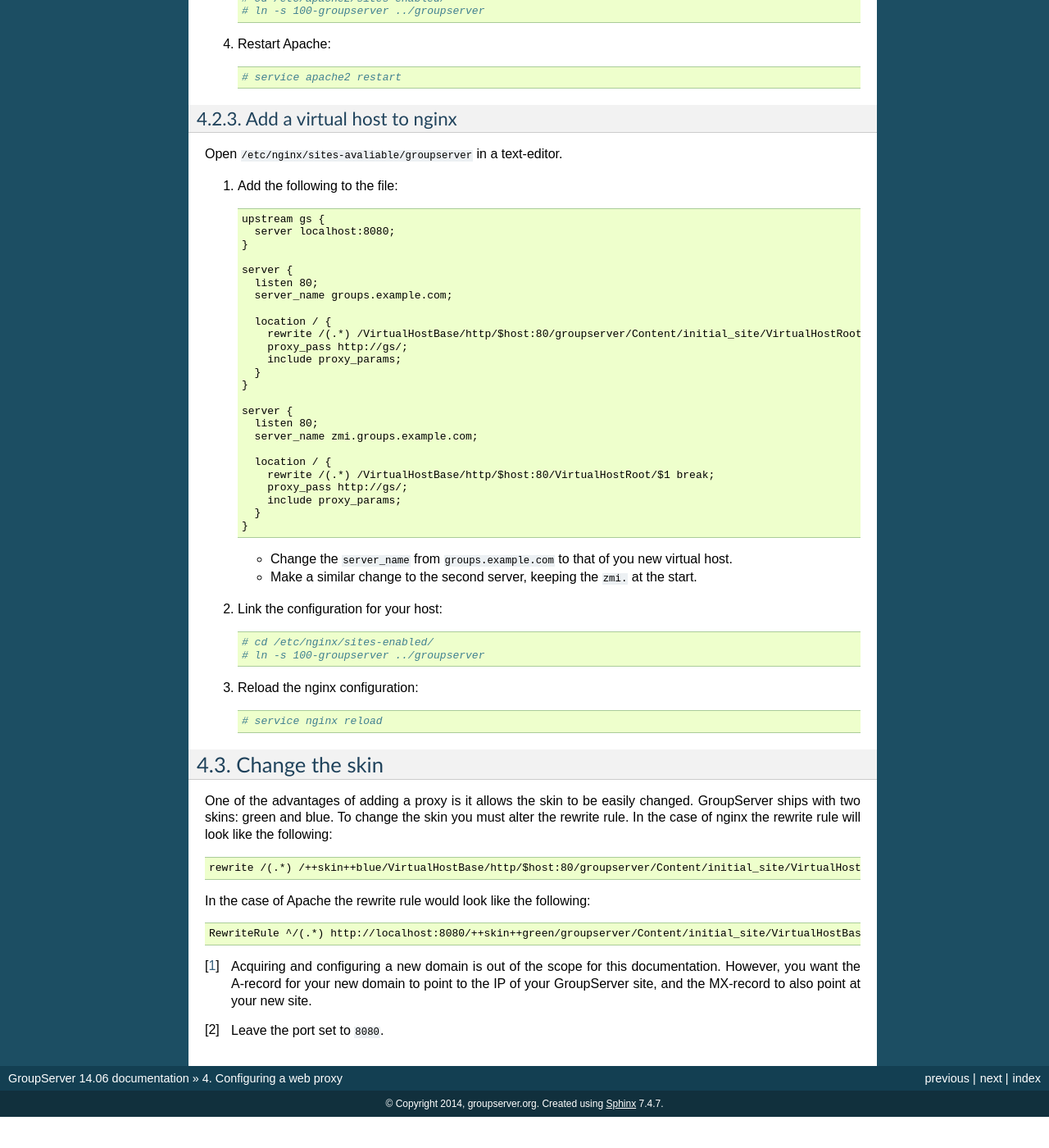
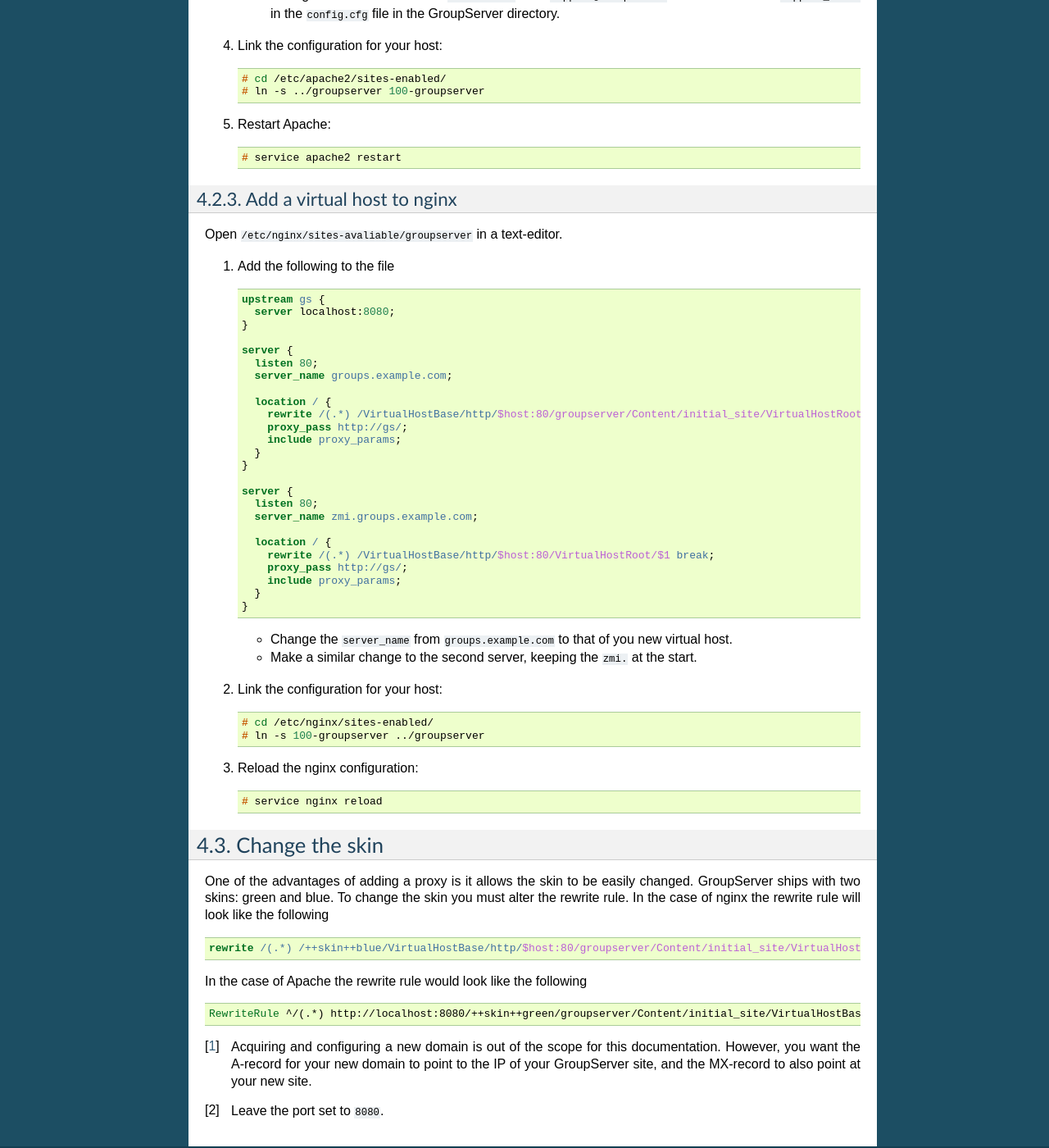
Before and after one commit to groupserver/buildout, a Sphinx documentation site: the page built from docs/proxy-configure.txt, in a window 1280 px wide and 1400 px high, scrolled down 1500 px. Shown: the whole window at 82% size. Built offline with Sphinx 7.4.7, drawn with Linux system fonts in a browser that asks for light colours; before the commit the page ends 2862 px from its top, so only the background shows below that; some of the changed text lies outside the part shown.

```diff
--- a/docs/groupserver-install.txt
+++ b/docs/groupserver-install.txt
@@ -13,6 +13,7 @@ GroupServer installation
 
 ..  _Creative Commons Attribution-Share Alike 4.0 International License:
     http://creativecommons.org/licenses/by-sa/4.0/
+.. highlight:: shell-session
 
 We wrote this documentation for people with moderate experience in
 Linux system administration. Installation can be tricky: you have to
--- a/docs/postfix-configure.txt
+++ b/docs/postfix-configure.txt
@@ -56,7 +58,9 @@ be the root user to carry out most of these tasks.)
     the new item from the existing items.
 
 #.  Add the following to the bottom, unless it is previously
-    defined::
+    defined
+
+    .. code-block:: cfg
 
       smtpd_authorized_verp_clients = 127.0.0.1
 
--- a/docs/proxy-configure.txt
+++ b/docs/proxy-configure.txt
@@ -59,10 +60,19 @@ Add a virtual host to Apache
 
 To add a virtual host to Apache carry out the following steps.
 
+#.  Ensure the ``rewrite``, ``proxy``, and ``proxy_httpd``
+    modules are enabled in Apache::
+
+      # a2enmod rewrite proxy proxy_http
+      # service apache2 restart
+
 #.  Open ``/etc/apache2/sites-available/groupserver`` in a
     text-editor.
 
-#.  Add the following to the file::
+
+#.  Add the following to the file
+
+    .. code-block:: apacheconf
 
       <VirtualHost *:80>
         ServerAdmin support@example.com
@@ -93,7 +103,7 @@ To add a virtual host to Apache carry out the following steps.
 #.  Link the configuration for your host::
 
     # cd /etc/apache2/sites-enabled/
-    # ln -s 100-groupserver ../groupserver
+    # ln -s ../groupserver 100-groupserver
 
 #.  Restart Apache::
 
@@ -104,7 +114,9 @@ Add a virtual host to nginx
 
 Open ``/etc/nginx/sites-avaliable/groupserver`` in a text-editor.
 
-#.  Add the following to the file::
+#.  Add the following to the file
+
+    .. code-block:: nginx
 
       upstream gs {
         server localhost:8080;
@@ -153,11 +165,15 @@ Change the skin
 One of the advantages of adding a proxy is it allows the skin to
 be easily changed. GroupServer ships with two skins: green and
 blue. To change the skin you must alter the rewrite rule. In the
-case of nginx the rewrite rule will look like the following::
+case of nginx the rewrite rule will look like the following
+
+.. code-block:: nginx
 
   rewrite /(.*) /++skin++blue/VirtualHostBase/http/$host:80/groupserver/Content/initial_site/VirtualHostRoot/$1 break;
 
-In the case of Apache the rewrite rule would look like the following::
+In the case of Apache the rewrite rule would look like the following
+
+.. code-block:: apache
 
   RewriteRule ^/(.*) http://localhost:8080/++skin++green/groupserver/Content/initial_site/VirtualHostBase/http/%{HTTP_HOST}:80/VirtualHostRoot/$1 [L,P]
 
```
Also changed, not shown: other parts of docs/postfix-configure.txt (+2 -0 lines), other parts of docs/proxy-configure.txt (+3 -2 lines).
